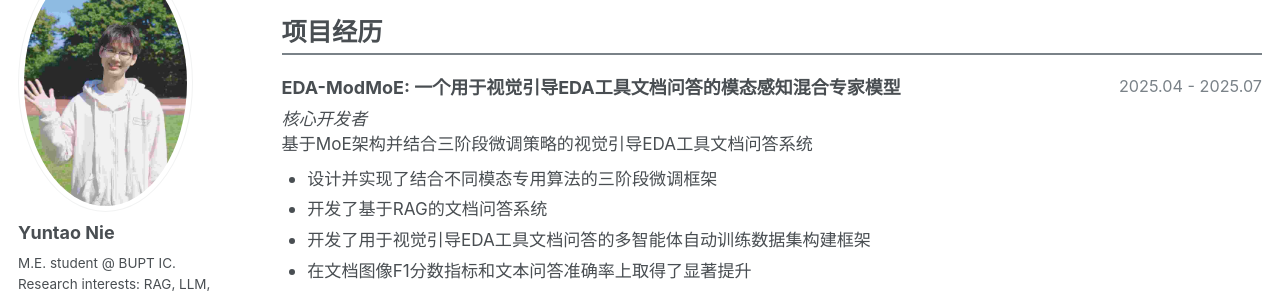
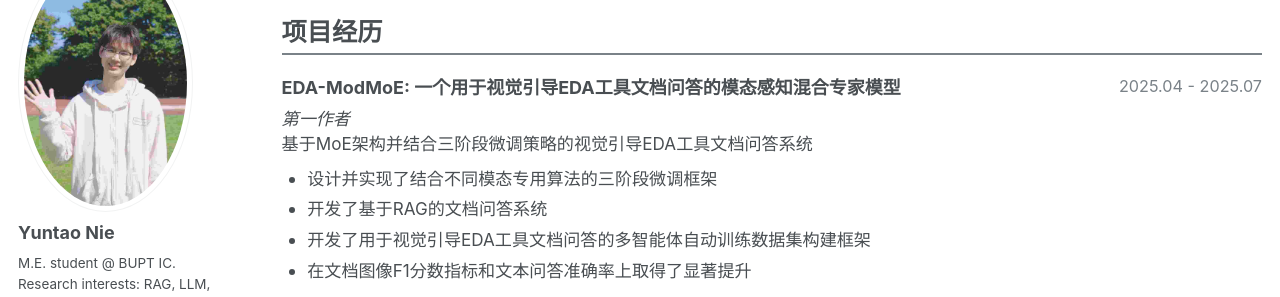
Before and after one commit to 1571859588/1571859588.github.io, a Jekyll site: the page built from _pages/cv-zh.md, in a window 1280 px wide and 900 px high, scrolled down 1382 px. Shown: the part 152-449 px from the top of the window. Built offline with Jekyll 4.4.1, drawn with Linux system fonts in a browser that asks for light colours; some web fonts are replaced.

Commit message:
update cv

```diff
--- a/_data/cv.yml
+++ b/_data/cv.yml
@@ -104,8 +104,8 @@ projects:
       en: "2025.04 - 2025.07"
       zh: "2025.04 - 2025.07"
     role:
-      en: "Core Developer"
-      zh: "核心开发者"
+      en: "First Author"
+      zh: "第一作者"
     description:
       en: "A Modality-Aware MoE combined with 3-stage fine-tuning for Visually-Grounded EDA Tool Documentation QA"
       zh: "基于MoE架构并结合三阶段微调策略的视觉引导EDA工具文档问答系统"
```
